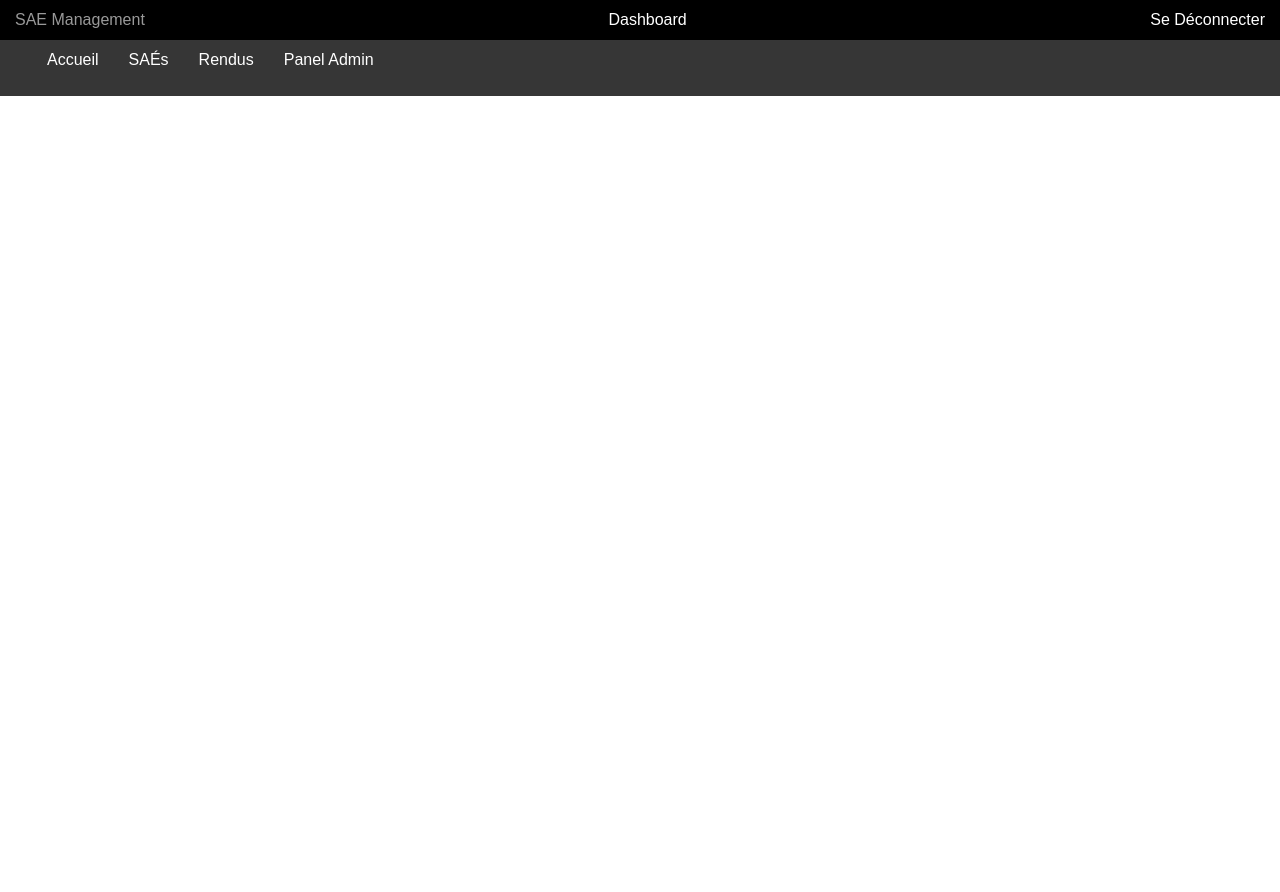
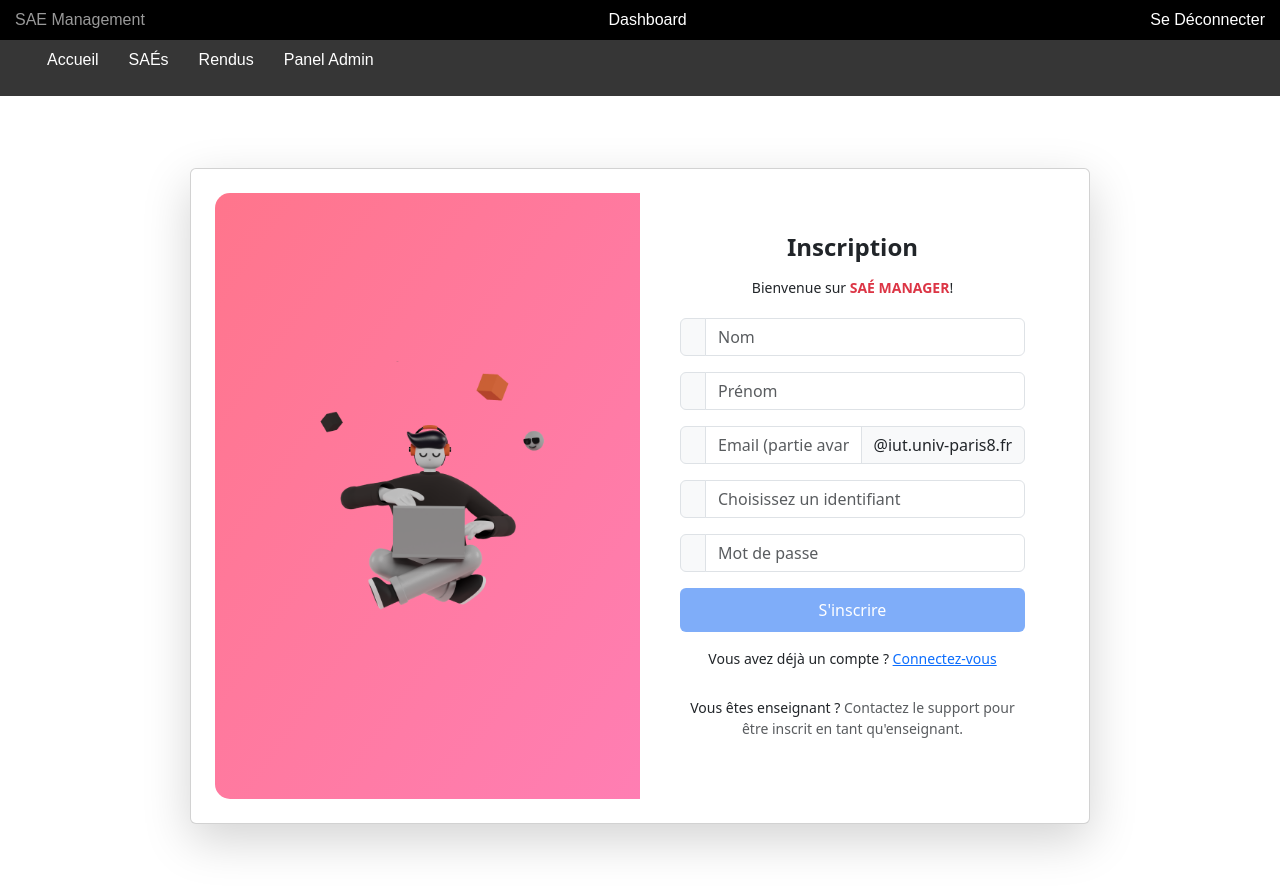
Before and after one commit to emrebondy/SAEManager-Front, an Angular app: page /inscription in a window 1280 px wide. Before the commit this address led to /. Shown: the top 892 px of the page. Before the commit the page ends 800 px from the top, so only its background shows below. Built offline with nearby package versions, Linux system fonts and the light colour scheme.

Commit message:
inscription avec jwt

```diff
--- a/src/app/app.routes.ts
+++ b/src/app/app.routes.ts
@@ -8,7 +8,11 @@ import {AdminGuard} from './services/admin.guard';
 
 
 export const routes: Routes = [
-    {path: '', component: InscriptionComponent},
+    {
+      path: 'inscription',
+      loadComponent: () =>
+        import('./inscription/inscription.component').then(m => m.InscriptionComponent)
+    },
     {path: 'Accueil', component: AccueilComponent},
     {path:'CreerSAE', component: CreerSAEComponent},
     {path:'SAE', component: SaeComponent},
--- a/src/app/inscription/inscription.component.html
+++ b/src/app/inscription/inscription.component.html
@@ -1,14 +1,3 @@
-<!DOCTYPE html>
-<html lang="fr">
-<head>
-    <meta charset="UTF-8">
-    <meta name="viewport" content="width=device-width, initial-scale=1.0">
-    <title>Inscription</title>
-    <link rel="stylesheet" href="https://cdn.jsdelivr.net/npm/bootstrap@5.3.0/dist/css/bootstrap.min.css">
-    <link rel="stylesheet" href="styles.css">
-</head>
-<body>
-
 <div class="container d-flex justify-content-center align-items-center vh-100">
   <div class="card shadow-lg bg-white rounded p-4 d-flex flex-column flex-md-row" style="max-width: 900px; width: 90%;">
 
@@ -19,7 +8,7 @@
     <div class="form-container">
       <h2 class="fw-bold text-center">Inscription</h2>
       <p class="text-center mt-2">
-                Bienvenue sur <span class="text-danger fw-bold">SAÉ MANAGER</span>, l’outil qui va te changer la vie !
+        Bienvenue sur <span class="text-danger fw-bold">SAÉ MANAGER</span>!
       </p>
 
       <form [formGroup]="accountCreationForm" (ngSubmit)="handleSubmit()" class="w-100">
@@ -40,22 +29,29 @@
         <div class="mb-3">
           <div class="input-group">
             <span class="input-group-text bg-light text-muted"></span>
-                        <input type="email" formControlName="email" class="form-control" placeholder="Email universitaire" required>
+            <input type="text" formControlName="email" class="form-control" placeholder="Email (partie avant @)" required>
             <span class="input-group-text bg-light">&#64;iut.univ-paris8.fr</span>
           </div>
         </div>
 
+        <div class="mb-3">
+          <div class="input-group">
+            <span class="input-group-text bg-light text-muted"></span>
+            <input type="text" formControlName="username" class="form-control" placeholder="Choisissez un identifiant" required>
+          </div>
+        </div>
 
         <div class="mb-3">
           <div class="input-group">
             <span class="input-group-text bg-light text-muted"></span>
-                        <input type="password" formControlName="password" class="form-control" placeholder="Mot de passe"  required>
+            <input type="password" formControlName="password" class="form-control" placeholder="Mot de passe" required>
           </div>
         </div>
 
-                <button type="submit" class="btn btn-primary w-100" [disabled]="!accountCreationForm.valid">S'inscrire</button>
+        <button type="submit" class="btn btn-primary w-100" [disabled]="!accountCreationForm.valid">
+          S'inscrire
+        </button>
       </form>
-
 
       <div class="text-center mt-3">
         <p>Vous avez déjà un compte ? <a href="#" class="text-primary">Connectez-vous</a></p>
@@ -67,7 +63,3 @@
     </div>
   </div>
 </div>
-
-<script src="https://cdn.jsdelivr.net/npm/bootstrap@5.3.0/dist/js/bootstrap.bundle.min.js"></script>
-</body>
-</html>
--- a/src/app/inscription/inscription.component.ts
+++ b/src/app/inscription/inscription.component.ts
@@ -1,51 +1,75 @@
-import { Component } from '@angular/core';
-import { PersonneService } from '../services/personne.service';
-import { ModelePersonne } from '../../modele/ModelePersonne';
-import { FormControl, FormGroup, ReactiveFormsModule } from '@angular/forms';
-import { Router, RouterLink } from '@angular/router';
-import { HttpClient } from '@angular/common/http';
-import { PersonneMapper } from '../../mapper/MapperPersonne';
+// inscription.component.ts
+import { Component, OnInit } from '@angular/core';
+import { CommonModule } from '@angular/common';
+import { FormBuilder, FormGroup, ReactiveFormsModule, Validators } from '@angular/forms';
+import { Router, RouterModule } from '@angular/router';
+import { AuthService } from '../services/auth.service';
 
 @Component({
   selector: 'app-inscription',
-  imports: [ReactiveFormsModule],
+  standalone: true,
+  imports: [
+    CommonModule,
+    ReactiveFormsModule,
+    RouterModule
+  ],
   templateUrl: './inscription.component.html',
-  standalone: true,
-  styleUrl: './inscription.component.css'
+  styleUrls: ['./inscription.component.css']
 })
-export class InscriptionComponent {
+export class InscriptionComponent implements OnInit {
+  accountCreationForm!: FormGroup;
+  errorMessage: string = '';
 
-  accountCreationForm = new FormGroup({
-    lastname : new FormControl(''),
-    firstname : new FormControl(''),
-    password : new FormControl(''),
-    email : new FormControl(''),
+  constructor(
+    private fb: FormBuilder,
+    private authService: AuthService,
+    private router: Router
+  ) {}
 
-  })
-
-  constructor(private personneService: PersonneService){}
-
-  handleSubmit(){
-    if (this.accountCreationForm.valid) {
-      const personne: ModelePersonne = {
-        idPersonne: 0,
-        nom: this.accountCreationForm.value.lastname || '',
-        prenom: this.accountCreationForm.value.firstname || '',
-        password: this.accountCreationForm.value.password || '',
-        email: this.accountCreationForm.value.email + '@iut.univ-paris8.fr' || ''
-      };
-
-      this.personneService.createPersonne(personne).subscribe(
-        response => {
-          console.log('Personne créée avec succès', response);
-        },
-        error => {
-          console.error('Erreur lors de la création de la personne', error);
-        }
-      );
-    } else {
-      console.warn('Le formulaire est invalide');
-    }
+  ngOnInit(): void {
+    this.accountCreationForm = this.fb.group({
+      lastname: ['', Validators.required],
+      firstname: ['', Validators.required],
+      email: ['', Validators.required],
+      username: ['', Validators.required],
+      password: ['', Validators.required]
+    });
   }
 
+  handleSubmit(): void {
+    if (this.accountCreationForm.invalid) {
+      return;
+    }
+
+    const formData = this.accountCreationForm.value;
+    const fullEmail = `${formData.email}@iut.univ-paris8.fr`;
+
+    const user = {
+      lastname: formData.lastname,
+      firstname: formData.firstname,
+      email: fullEmail,
+      username: formData.username,
+      password: formData.password
+    };
+
+    this.authService.register(user).subscribe({
+      next: (res) => {
+        // Si l'inscription réussit, on tente la connexion automatique.
+        this.authService.login({ username: user.username, password: user.password }).subscribe({
+          next: (loginRes: any) => {
+            this.authService.saveToken(loginRes.token);
+            this.router.navigate(['/etudiant/home']); // par exemple
+          },
+          error: (loginErr) => {
+            console.error('Erreur lors du login auto :', loginErr);
+            this.errorMessage = 'Erreur lors de la connexion automatique.';
+          }
+        });
+      },
+      error: (err) => {
+        console.error('Erreur inscription :', err);
+        this.errorMessage = err.error || 'Erreur lors de l’inscription.';
+      }
+    });
+  }
 }
--- a/src/app/services/auth.service.ts
+++ b/src/app/services/auth.service.ts
@@ -1,6 +1,7 @@
 import { Injectable } from '@angular/core';
 import { BehaviorSubject, Observable } from 'rxjs';
 import * as jwt_decode from 'jwt-decode'; // Import modifié
+import {HttpClient} from '@angular/common/http';
 
 export interface JwtToken {
   sub: string;
@@ -13,13 +14,25 @@ export interface JwtToken {
 })
 export class AuthService {
   private tokenKey = 'token';
+  private baseUrl = 'http://localhost:8080/api/auth'; // Adapte l'URL à ton backend
   private roleSubject = new BehaviorSubject<string | null>(null);
 
-  constructor() {
+  constructor(private http: HttpClient) {
     const token = this.getToken();
     if (token) {
-      this.setRoleFromToken(token);
+      // Recharge le token pour mettre à jour le roleSubject
+      this.saveToken(token);
     }
+  }
+
+  // Méthode pour s'inscrire : envoie un POST vers /api/auth/register
+  register(user: any): Observable<any> {
+    return this.http.post<any>(`${this.baseUrl}/register`, user);
+  }
+
+  // Méthode de connexion
+  login(credentials: { username: string; password: string }): Observable<any> {
+    return this.http.post<any>(`${this.baseUrl}/login`, credentials);
   }
 
   getToken(): string | null {
```
Lines whose indentation alone changed are shown as unchanged.
